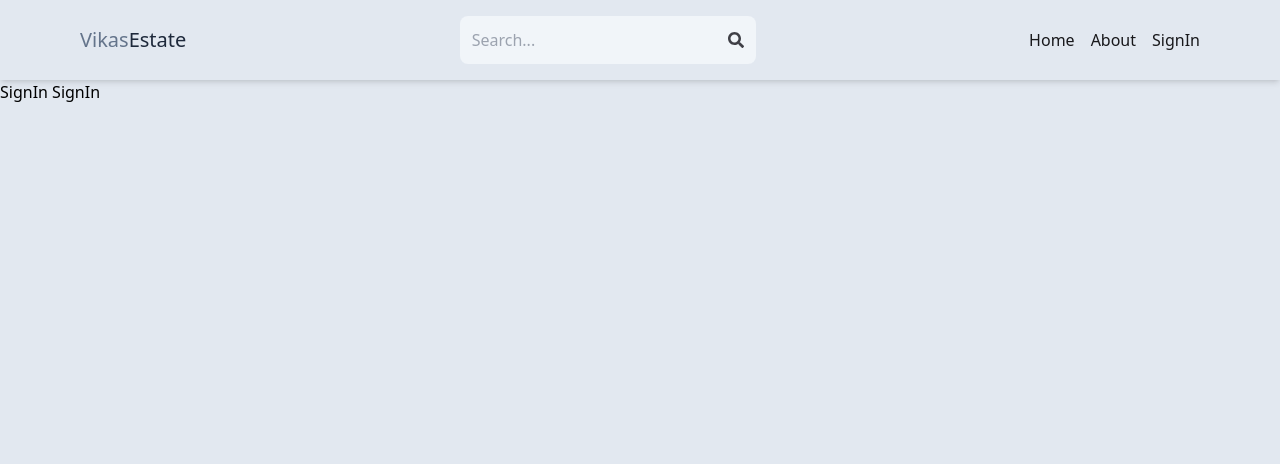
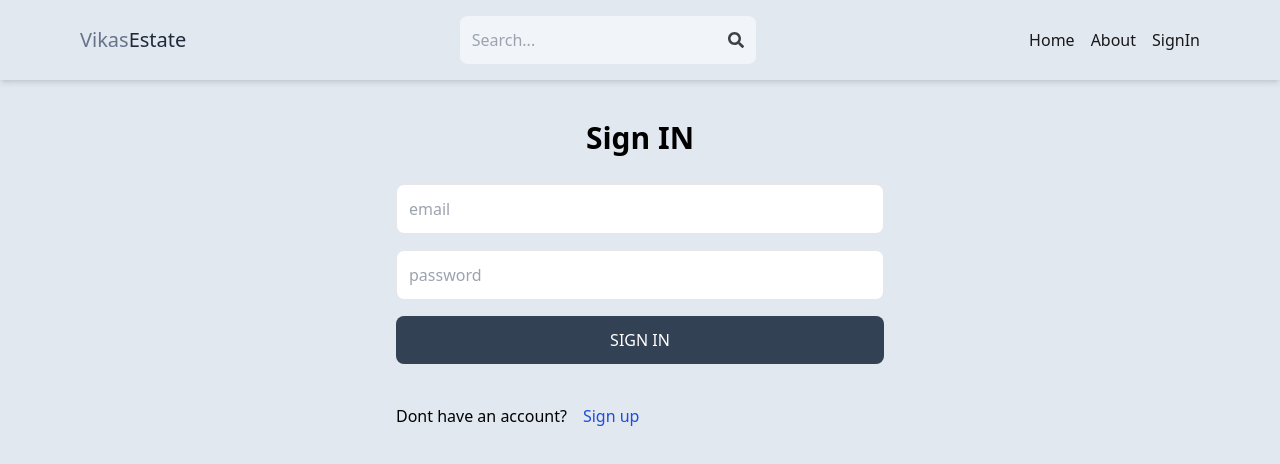
Before and after one commit to vikasutf8/Estate-Project, a React (Vite) app in the folder client/: page /sign-in in a window 1280 px wide. Shown: the top 464 px of the page. Built offline with nearby package versions, Linux system fonts and the light colour scheme.

Commit message:
complete signIn functionality

```diff
--- a/client/src/pages/SignIn.jsx
+++ b/client/src/pages/SignIn.jsx
@@ -1,12 +1,83 @@
-import React from 'react'
 
-function SignIn() {
+import { useState } from 'react';
+import { Link, useNavigate } from 'react-router-dom';
+
+export default function SignIn() {
+  const [formData, setFormData] = useState({});
+  const [error, setError] = useState(null);
+  const [loading, setLoading] = useState(false);
+  const navigate = useNavigate();
+  const handleChange = (e) => {
+    setFormData({
+      ...formData,
+      [e.target.id]: e.target.value,
+    });
+  };
+  const handleSubmit = async (e) => {
+    e.preventDefault();
+    try {
+      setLoading(true);
+      const res = await fetch('/api/auth/signin', {
+        method: 'POST',
+        headers: {
+          'Content-Type': 'application/json',
+        },
+        body: JSON.stringify(formData),
+      });
+      // console.log(res)
+      const data = await res.json();
+      // console.log(data);
+      if (data.success === false) {
+        setLoading(false);
+        setError(data.message);
+        return;
+      }
+      setLoading(false);
+      setError(null);
+      navigate('/');
+    } catch (error) {
+      setLoading(false);
+      setError(error.message);
+    }
+  };
   return (
-    <div >
-      SignIn
-SignIn
+    <div className='p-3 max-w-lg mx-auto'>
+      <h1 className='text-3xl text-center font-semibold my-7'>Sign IN</h1>
+      <form  onSubmit={handleSubmit} className='flex flex-col gap-4' >
+
+          <input
+            type='email'
+            placeholder='email'
+            className='border p-3 rounded-lg'
+            id='email'
+            onChange={handleChange}
+          />
+          <input
+            type='password'
+            placeholder='password'
+            className='border p-3 rounded-lg'
+            id='password'
+            onChange={handleChange}
+          />
+
+          <button
+            disabled={loading}
+            className='bg-slate-700 text-white p-3 rounded-lg uppercase hover:opacity-95 disabled:opacity-80'
+          >
+            {loading ? 'Loading...' : 'Sign In'}
+          </button>
+        </form>
+        <div className="flex flex-col gap-2 mt-5">
+          <div className='flex gap-2 mt-5'>
+            <p>Dont have an account?</p>
+            <Link to={"/sign-in"}/>
+              <Link to={'/sign-up'}>
+                <span className='text-blue-700'>Sign up</span>
+              </Link>
+          </div>
+          {error && <p className='text-red-500 mt-5'>{error}</p>}
+        </div>
     </div>
-  )
+        )
+
 }
-
-export default SignIn
```
